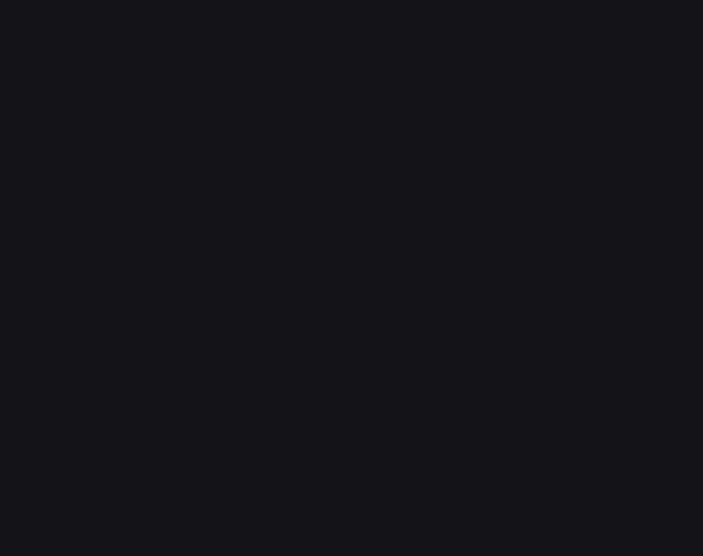
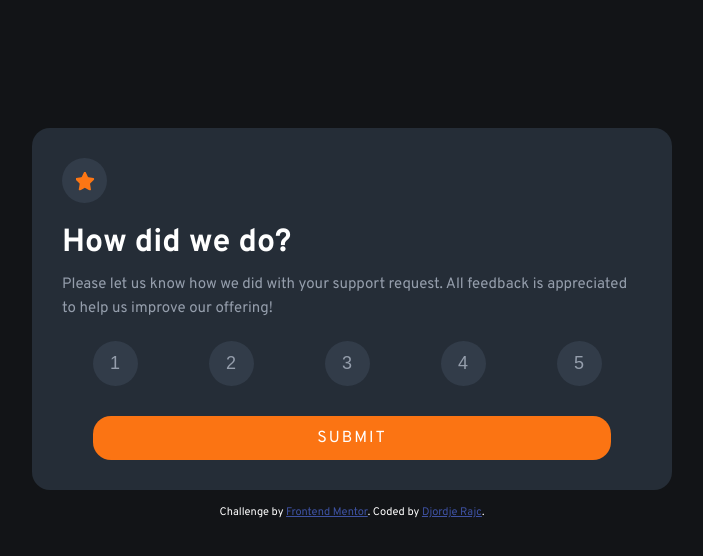
Before and after one commit to Blurryface1998/interactive-rating-component, a React (Create React App) app: page / in a window 1280 px wide. Before the commit this address had no page. Shown: the top 556 px of the page, without its empty margins (288-991 px from the left). Built offline with nearby package versions, Linux system fonts and the light colour scheme.

Commit message:
Update index.js

```diff
--- a/src/index.js
+++ b/src/index.js
@@ -14,7 +14,7 @@ root.render(
   <React.StrictMode>
     <BrowserRouter>
     <Routes>
-      <Route path='/interactive-rating-component' exact element={<App  />}  />
+      <Route index element={<App  />}  />
       <Route path='ThankYouPage' element={<ThankYou />} />
     </Routes>
     </BrowserRouter>
```
